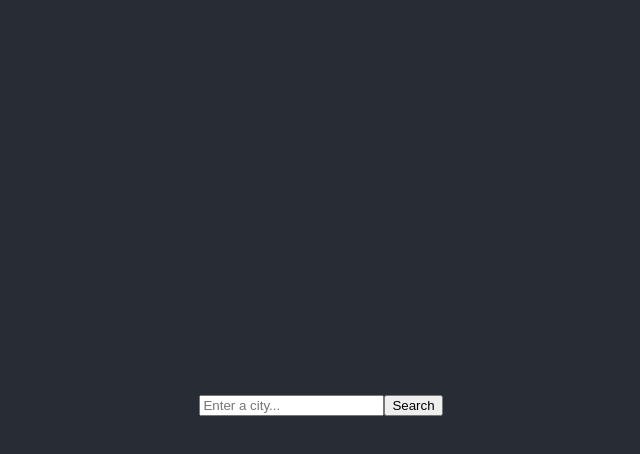
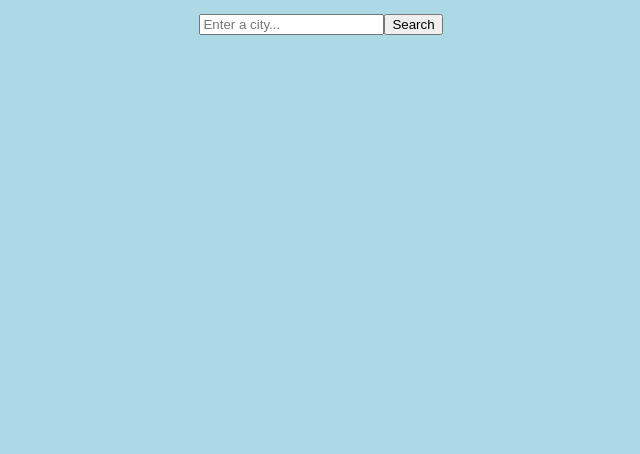
Before and after one commit to MichelleHoefer/weather-react, a React (Create React App) app: page / in a window 1280 px wide. Shown: the top 454 px of the page, without its empty margins (319-959 px from the left). Built offline with nearby package versions, Linux system fonts and the light colour scheme.

Commit message:
removed unwanted files and css

```diff
--- a/src/App.css
+++ b/src/App.css
@@ -1,38 +1,10 @@
-.App {
-  text-align: center;
-}
+body {
+  background-color: lightblue;
 
-.App-logo {
-  height: 40vmin;
-  pointer-events: none;
-}
-
-@media (prefers-reduced-motion: no-preference) {
-  .App-logo {
-    animation: App-logo-spin infinite 20s linear;
-  }
-}
-
-.App-header {
-  background-color: #282c34;
-  min-height: 100vh;
   display: flex;
   flex-direction: column;
   align-items: center;
   justify-content: center;
-  font-size: calc(10px + 2vmin);
+  font-size: 24px;
   color: white;
 }
-
-.App-link {
-  color: #61dafb;
-}
-
-@keyframes App-logo-spin {
-  from {
-    transform: rotate(0deg);
-  }
-  to {
-    transform: rotate(360deg);
-  }
-}
--- a/src/App.js
+++ b/src/App.js
@@ -5,7 +5,7 @@ function App() {
   return (
     <div className="App">
       <header className="App-header">
-        <Weather city="New York" />
+        <Weather />
       </header>
     </div>
   );
--- a/src/index.css
+++ /dev/null
@@ -1,13 +0,0 @@
-body {
-  margin: 0;
-  font-family: -apple-system, BlinkMacSystemFont, 'Segoe UI', 'Roboto', 'Oxygen',
-    'Ubuntu', 'Cantarell', 'Fira Sans', 'Droid Sans', 'Helvetica Neue',
-    sans-serif;
-  -webkit-font-smoothing: antialiased;
-  -moz-osx-font-smoothing: grayscale;
-}
-
-code {
-  font-family: source-code-pro, Menlo, Monaco, Consolas, 'Courier New',
-    monospace;
-}
```
Also changed, not shown: src/index.js (+6 -6 lines), src/logo.svg (deleted).
